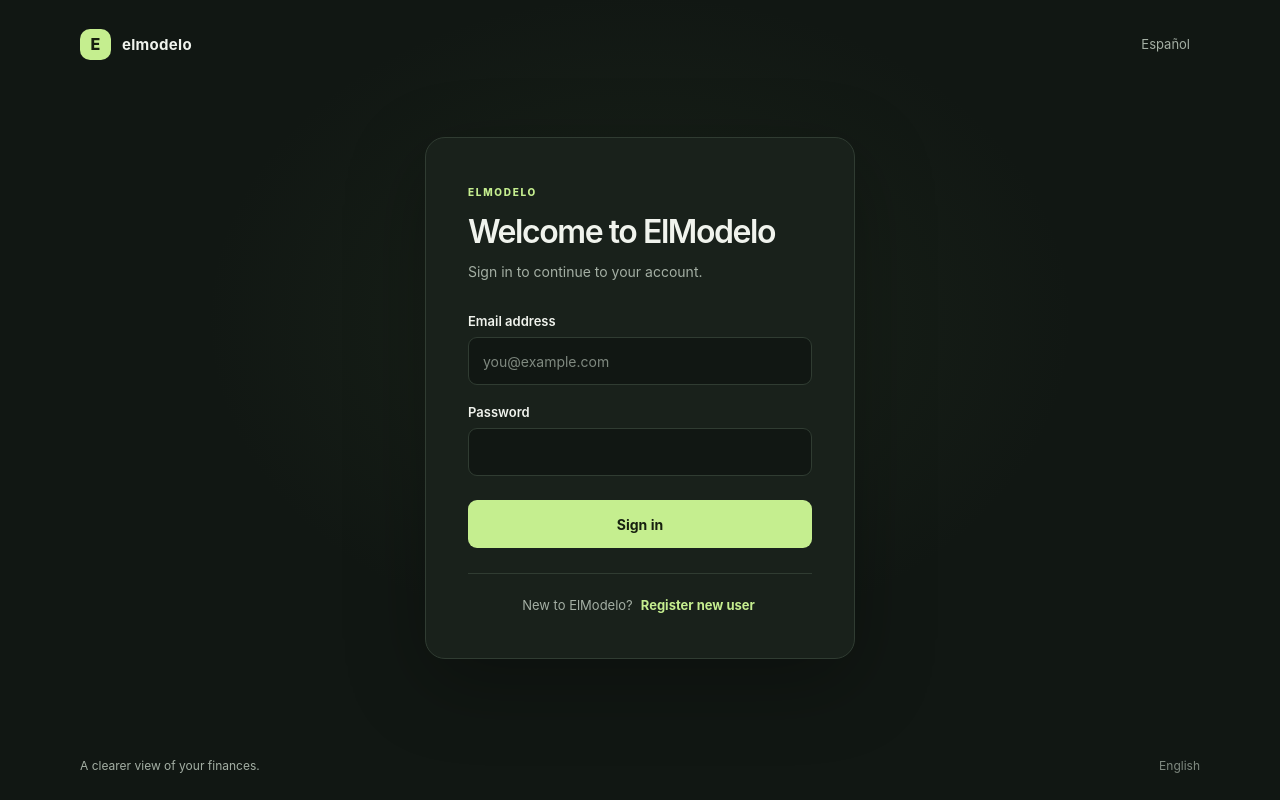
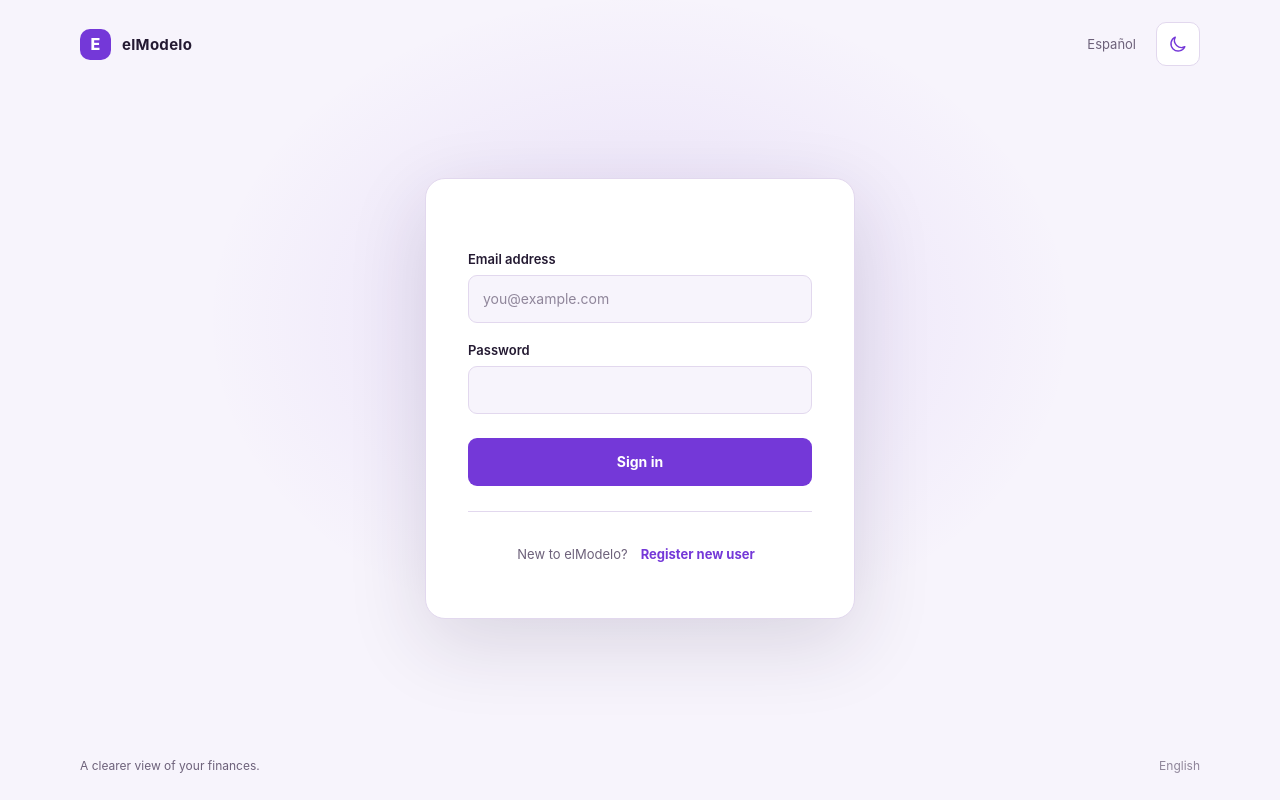
Before and after one commit to elmodelo/elmodelo.github.io, a React (Vite) app: page / in a window 1280 px wide. Built offline with nearby package versions, Linux system fonts and the light colour scheme; no server answers.

Commit message:
Set the brand to "elModelo" and made colour palette easy to manage.

```diff
--- a/index.html
+++ b/index.html
@@ -7,7 +7,7 @@
     <link rel="apple-touch-icon" sizes="180x180" href="/apple-touch-icon.png" />
     <link rel="manifest" href="/site.webmanifest" />
     <meta name="viewport" content="width=device-width, initial-scale=1.0" />
-    <title>elmodelo</title>
+    <title>elModelo</title>
   </head>
   <body>
     <div id="root"></div>
--- a/src/App.css
+++ b/src/App.css
@@ -1,47 +1,25 @@
 .app-shell {
-  color-scheme: dark;
-  --page: #111713;
-  --surface: #19211b;
-  --surface-raised: #202a22;
-  --text: #f0f3ed;
-  --text-muted: #a4afa4;
-  --border: #303c32;
-  --accent: #c5ee8f;
-  --accent-strong: #d7ff9f;
-  --accent-ink: #17200f;
-  --error: #ffb4a9;
-  --error-surface: #38211e;
-  --success: #c5ee8f;
-  --success-surface: #24311e;
-  --shadow: 0 24px 80px rgb(0 0 0 / 28%);
   min-height: 100svh;
   display: flex;
   flex-direction: column;
   color: var(--text);
   background:
-    radial-gradient(ellipse at 50% 40%, rgb(73 101 62 / 16%), transparent 48%),
+    radial-gradient(
+      ellipse at 50% 40%,
+      color-mix(in srgb, var(--accent) 15%, transparent),
+      transparent 48%
+    ),
     var(--page);
   transition: background-color 180ms ease, color 180ms ease;
 }
 
 .app-shell[data-theme='light'] {
-  color-scheme: light;
-  --page: #f2f4ee;
-  --surface: #fff;
-  --surface-raised: #f7f9f4;
-  --text: #20291f;
-  --text-muted: #697566;
-  --border: #dce3d8;
-  --accent: #416b2b;
-  --accent-strong: #335a20;
-  --accent-ink: #fff;
-  --error: #a13d30;
-  --error-surface: #fff0ed;
-  --success: #416b2b;
-  --success-surface: #edf5e5;
-  --shadow: 0 24px 80px rgb(44 62 38 / 12%);
   background:
-    radial-gradient(ellipse at 50% 40%, rgb(166 198 139 / 20%), transparent 48%),
+    radial-gradient(
+      ellipse at 50% 40%,
+      color-mix(in srgb, var(--accent) 12%, transparent),
+      transparent 48%
+    ),
     var(--page);
 }
 
@@ -56,6 +34,12 @@
 
 .app-header {
   min-height: 88px;
+}
+
+.header-actions {
+  display: flex;
+  align-items: center;
+  gap: 8px;
 }
 
 .brand {
@@ -83,7 +67,9 @@
 
 .language-toggle {
   border: 0;
-  padding: 8px 10px;
+  min-width: var(--tap-target-min);
+  min-height: var(--tap-target-min);
+  padding: 8px 12px;
   border-radius: 8px;
   background: transparent;
   color: var(--text-muted);
@@ -96,6 +82,33 @@
 .language-toggle:hover {
   background: var(--surface-raised);
   color: var(--text);
+}
+
+.theme-toggle {
+  display: grid;
+  width: var(--tap-target-min);
+  height: var(--tap-target-min);
+  place-items: center;
+  border: 1px solid var(--border);
+  border-radius: 10px;
+  background: var(--surface);
+  color: var(--accent);
+  cursor: pointer;
+  transition: background 150ms ease, border-color 150ms ease, color 150ms ease;
+}
+
+.theme-toggle:hover {
+  border-color: var(--accent);
+  background: var(--surface-raised);
+}
+
+.theme-toggle svg {
+  width: 20px;
+  height: 20px;
+  stroke: currentColor;
+  stroke-linecap: round;
+  stroke-linejoin: round;
+  stroke-width: 1.7;
 }
 
 .auth-layout {
@@ -247,7 +260,8 @@
 
 .text-button {
   border: 0;
-  padding: 3px;
+  min-height: var(--tap-target-min);
+  padding: 6px 8px;
   background: transparent;
   color: var(--accent);
   cursor: pointer;
--- a/src/App.tsx
+++ b/src/App.tsx
@@ -8,6 +8,14 @@ import SignIn from './components/SignIn';
 import './App.css';
 
 type AuthStatus = 'loading' | 'ready' | 'error';
+type Theme = 'light' | 'dark';
+
+function getSystemTheme(): Theme {
+  return typeof window !== 'undefined' &&
+    window.matchMedia('(prefers-color-scheme: dark)').matches
+    ? 'dark'
+    : 'light';
+}
 
 function App() {
   const [messages, setMessages] = useState<LocaleMessages>(() =>
@@ -17,10 +25,24 @@ function App() {
   const [authStatus, setAuthStatus] = useState<AuthStatus>('loading');
   const [authError, setAuthError] = useState<'signOut' | null>(null);
   const [showRegistration, setShowRegistration] = useState(false);
+  const [theme, setTheme] = useState<Theme>(getSystemTheme);
+  const [themeOverridden, setThemeOverridden] = useState(false);
 
   useEffect(() => {
     document.documentElement.lang = messages.language;
   }, [messages.language]);
+
+  useEffect(() => {
+    const mediaQuery = window.matchMedia('(prefers-color-scheme: dark)');
+    const updateSystemTheme = (event: MediaQueryListEvent) => {
+      if (!themeOverridden) {
+        setTheme(event.matches ? 'dark' : 'light');
+      }
+    };
+
+    mediaQuery.addEventListener('change', updateSystemTheme);
+    return () => mediaQuery.removeEventListener('change', updateSystemTheme);
+  }, [themeOverridden]);
 
   useEffect(() => {
     let active = true;
@@ -71,14 +93,19 @@ function App() {
 
   const languageLabel = messages.language === 'es' ? 'Español' : 'English';
   const otherLanguageLabel = messages.language === 'es' ? 'English' : 'Español';
+  const toggleTheme = () => {
+    setTheme(theme === 'dark' ? 'light' : 'dark');
+    setThemeOverridden(true);
+  };
 
   return (
-    <main className="app-shell" data-theme="dark">
+    <main className="app-shell" data-theme={theme}>
       <header className="app-header">
         <a className="brand" href="/" aria-label={messages.brandHome}>
           <span className="brand-mark" aria-hidden="true">E</span>
-          <span>elmodelo</span>
+          <span>elModelo</span>
         </a>
+        <div className="header-actions">
           <button
             className="language-toggle"
             type="button"
@@ -87,6 +114,25 @@ function App() {
           >
             {otherLanguageLabel}
           </button>
+          <button
+            className="theme-toggle"
+            type="button"
+            onClick={toggleTheme}
+            aria-label={theme === 'dark' ? messages.switchToLightTheme : messages.switchToDarkTheme}
+            title={theme === 'dark' ? messages.switchToLightTheme : messages.switchToDarkTheme}
+          >
+            {theme === 'dark' ? (
+              <svg aria-hidden="true" viewBox="0 0 24 24" fill="none">
+                <circle cx="12" cy="12" r="4" />
+                <path d="M12 2v2m0 16v2M4.93 4.93l1.42 1.42m11.3 11.3 1.42 1.42M2 12h2m16 0h2M4.93 19.07l1.42-1.42m11.3-11.3 1.42-1.42" />
+              </svg>
+            ) : (
+              <svg aria-hidden="true" viewBox="0 0 24 24" fill="none">
+                <path d="M20.2 15.3A8.6 8.6 0 0 1 8.7 3.8 8.7 8.7 0 1 0 20.2 15.3Z" />
+              </svg>
+            )}
+          </button>
+        </div>
       </header>
 
       <section className="auth-layout">
--- a/src/components/SignIn.tsx
+++ b/src/components/SignIn.tsx
@@ -33,9 +33,6 @@ export default function SignIn({ messages, onRegister }: SignInProps) {
   return (
     <section className="auth-card" aria-labelledby="sign-in-title">
       <div className="auth-card-heading">
-        <span className="eyebrow">ELMODELO</span>
-        <h1 id="sign-in-title">{messages.signInTitle}</h1>
-        <p>{messages.signInDescription}</p>
       </div>
 
       <form className="auth-form" onSubmit={handleSignIn}>
--- a/src/index.css
+++ b/src/index.css
@@ -1,4 +1,23 @@
 :root {
+  --tap-target-min: 44px;
+  color-scheme: dark;
+  --page: #100d1c;
+  --surface: #1b1630;
+  --surface-raised: #28203f;
+  --text: #f6f1fc;
+  --text-muted: #b6a9c9;
+  --border: #3a2d55;
+  --accent: #b66bff;
+  --accent-strong: #c78cff;
+  --accent-ink: #1b1030;
+  --accent-secondary: #42d8d5;
+  --accent-pink: #ff8faf;
+  --accent-gold: #ffd05a;
+  --error: #ffb4ab;
+  --error-surface: #38202a;
+  --success: #42d8d5;
+  --success-surface: #193437;
+  --shadow: 0 24px 80px rgb(0 0 0 / 32%);
   font-family: Inter, ui-sans-serif, system-ui, -apple-system, BlinkMacSystemFont, 'Segoe UI',
     sans-serif;
   font-synthesis: none;
@@ -6,8 +25,28 @@
   -webkit-font-smoothing: antialiased;
   -moz-osx-font-smoothing: grayscale;
   font-optical-sizing: auto;
-  color-scheme: dark;
-  background: #111713;
+  background: var(--page);
+}
+
+.app-shell[data-theme='light'] {
+  color-scheme: light;
+  --page: #f7f4fc;
+  --surface: #fff;
+  --surface-raised: #f0eaf9;
+  --text: #241a32;
+  --text-muted: #6d617a;
+  --border: #e2d8ee;
+  --accent: #7438d8;
+  --accent-strong: #5d28ba;
+  --accent-ink: #fff;
+  --accent-secondary: #087f8c;
+  --accent-pink: #c74478;
+  --accent-gold: #946000;
+  --error: #a13d30;
+  --error-surface: #fff0ed;
+  --success: #087f8c;
+  --success-surface: #e2f6f5;
+  --shadow: 0 24px 80px rgb(44 31 65 / 14%);
 }
 
 * {
@@ -27,12 +66,27 @@ body {
 }
 
 button,
-input {
+input,
+select,
+textarea {
+  max-width: 100%;
   font: inherit;
+}
+
+button {
+  touch-action: manipulation;
 }
 
 button:focus-visible,
 a:focus-visible {
-  outline: 2px solid var(--accent, #c5ee8f);
+  outline: 2px solid var(--accent);
   outline-offset: 3px;
 }
+
+@media (max-width: 560px) {
+  input,
+  select,
+  textarea {
+    font-size: 16px;
+  }
+}
--- a/src/locales/en.ts
+++ b/src/locales/en.ts
@@ -2,8 +2,10 @@ import type { LocaleMessages } from './types';
 
 const en: LocaleMessages = {
   language: 'en',
-  brandHome: 'ElModelo home',
+  brandHome: 'elModelo home',
   switchLanguage: 'Switch language',
+  switchToLightTheme: 'Switch to light theme',
+  switchToDarkTheme: 'Switch to dark theme',
   currentLanguage: 'Current language',
   checkingSession: 'Checking your session…',
   authErrorTitle: 'We could not check your session',
@@ -14,21 +16,19 @@ const en: LocaleMessages = {
   signOut: 'Sign out',
   signOutError: 'We could not sign you out. Please try again.',
   footer: 'A clearer view of your finances.',
-  signInTitle: 'Welcome to ElModelo',
-  signInDescription: 'Sign in to continue to your account.',
   emailLabel: 'Email address',
   emailPlaceholder: 'you@example.com',
   passwordLabel: 'Password',
   signInButton: 'Sign in',
   signingIn: 'Signing in…',
   signInError: 'We could not sign you in with those details. Please check them and try again.',
-  registerPrompt: 'New to ElModelo?',
+  registerPrompt: 'New to elModelo?',
   registerLink: 'Register new user',
   registrationTitle: 'Create your account',
   registrationDescription: 'Start bringing your finances into focus.',
   registerButton: 'Create account',
   registering: 'Creating account…',
-  registrationSuccess: 'Welcome to ElModelo! Your account has been created.',
+  registrationSuccess: 'Welcome to elModelo! Your account has been created.',
   registrationConfirmation: 'Registration successful! Check your inbox to confirm your email.',
   registrationError: 'We could not create your account. Please check your details and try again.',
   unexpectedError: 'A connection error occurred. Please try again.',
--- a/src/locales/es.ts
+++ b/src/locales/es.ts
@@ -2,8 +2,10 @@ import type { LocaleMessages } from './types';
 
 const es: LocaleMessages = {
   language: 'es',
-  brandHome: 'Inicio de ElModelo',
+  brandHome: 'Inicio de elModelo',
   switchLanguage: 'Cambiar idioma',
+  switchToLightTheme: 'Cambiar al tema claro',
+  switchToDarkTheme: 'Cambiar al tema oscuro',
   currentLanguage: 'Idioma actual',
   checkingSession: 'Comprobando tu sesión…',
   authErrorTitle: 'No pudimos comprobar tu sesión',
@@ -14,21 +16,19 @@ const es: LocaleMessages = {
   signOut: 'Cerrar sesión',
   signOutError: 'No pudimos cerrar tu sesión. Inténtalo de nuevo.',
   footer: 'Una visión más clara de tus finanzas.',
-  signInTitle: 'Te damos la bienvenida a ElModelo',
-  signInDescription: 'Inicia sesión para continuar a tu cuenta.',
   emailLabel: 'Correo electrónico',
   emailPlaceholder: 'tu@ejemplo.com',
   passwordLabel: 'Contraseña',
   signInButton: 'Iniciar sesión',
   signingIn: 'Iniciando sesión…',
   signInError: 'No pudimos iniciar sesión con esos datos. Revísalos e inténtalo de nuevo.',
-  registerPrompt: '¿Eres nuevo en ElModelo?',
+  registerPrompt: '¿Eres nuevo en elModelo?',
   registerLink: 'Registrar nuevo usuario',
   registrationTitle: 'Crea tu cuenta',
   registrationDescription: 'Empieza a tener una visión clara de tus finanzas.',
   registerButton: 'Crear cuenta',
   registering: 'Creando cuenta…',
-  registrationSuccess: '¡Te damos la bienvenida a ElModelo! Tu cuenta ha sido creada.',
+  registrationSuccess: '¡Te damos la bienvenida a elModelo! Tu cuenta ha sido creada.',
   registrationConfirmation: '¡Registro exitoso! Revisa tu correo para confirmar tu dirección.',
   registrationError: 'No pudimos crear tu cuenta. Revisa tus datos e inténtalo de nuevo.',
   unexpectedError: 'Se produjo un error de conexión. Inténtalo de nuevo.',
--- a/src/locales/types.ts
+++ b/src/locales/types.ts
@@ -2,6 +2,8 @@ export interface LocaleMessages {
   language: 'en' | 'es';
   brandHome: string;
   switchLanguage: string;
+  switchToLightTheme: string;
+  switchToDarkTheme: string;
   currentLanguage: string;
   checkingSession: string;
   authErrorTitle: string;
```
Lines whose indentation alone changed are shown as unchanged.
